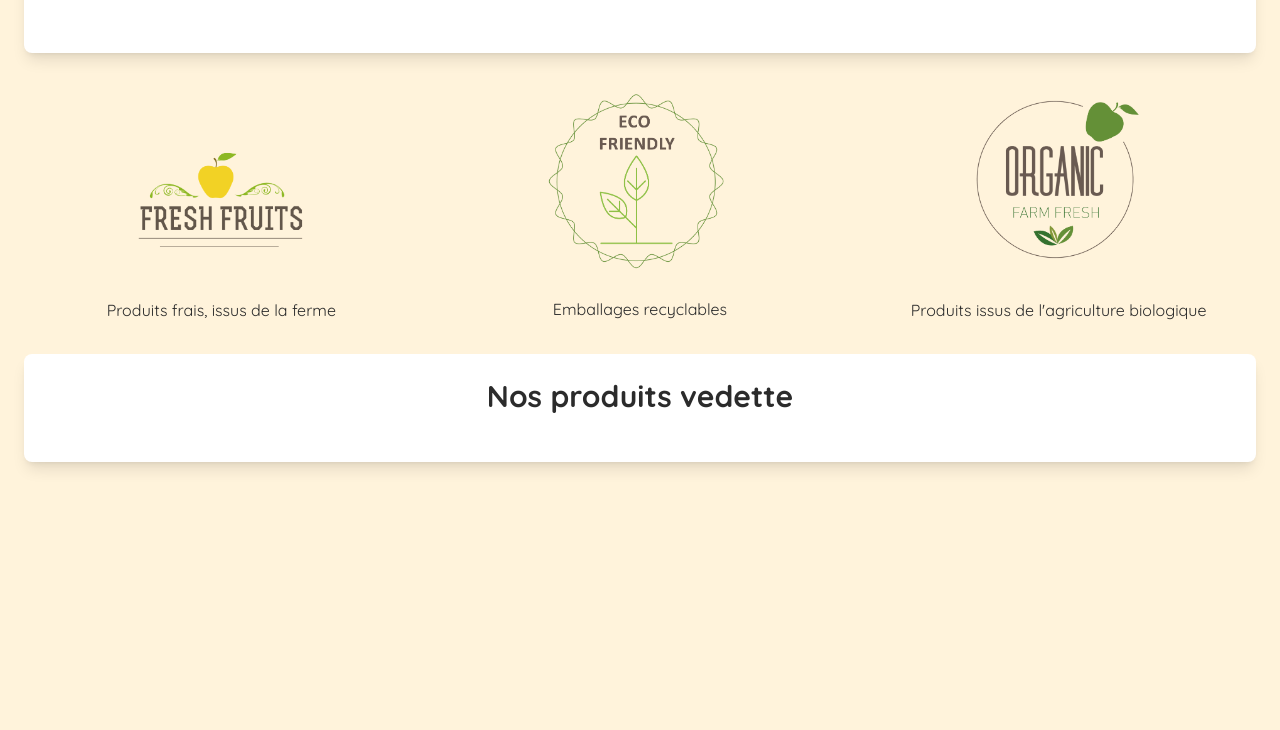
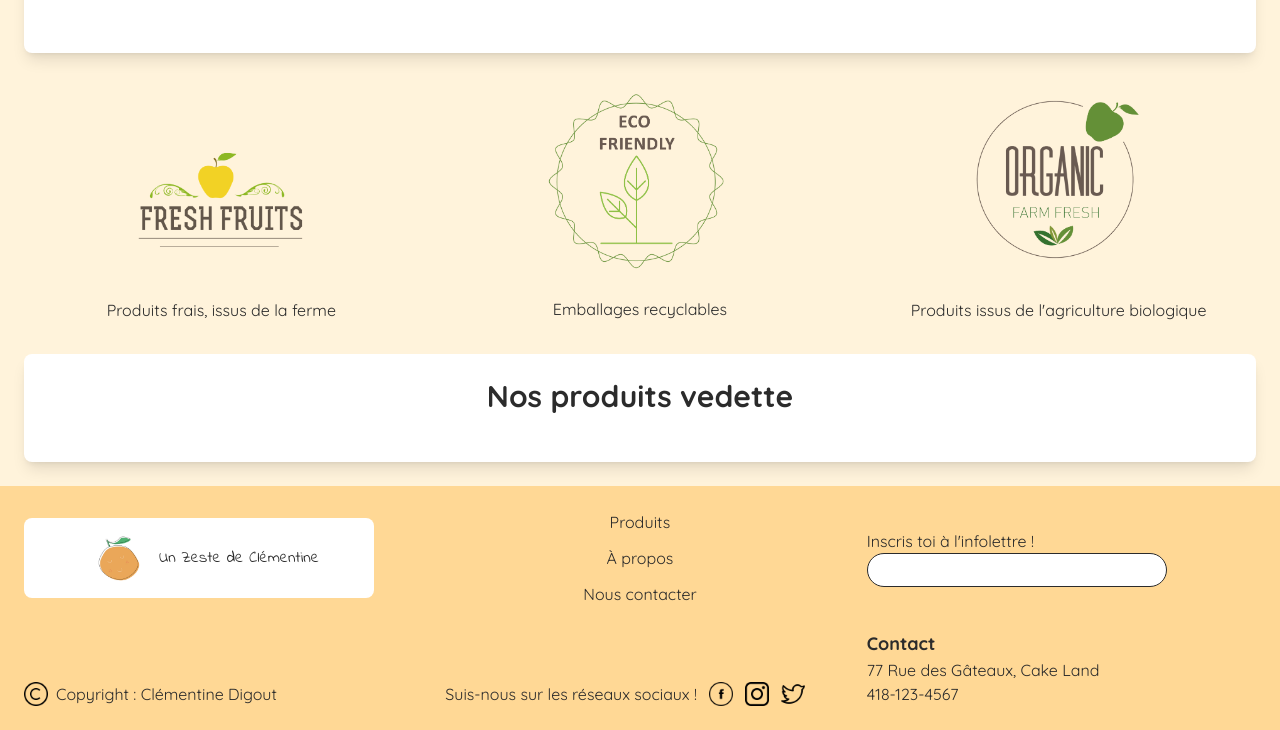
Before and after one commit to ClemeDigs/tl-02_interface-mobile_clementine, a website built with Vite: page template/src/index.html in a window 1280 px wide. Shown: the part 535-1265 px from the top of the page. Before the commit the page ends 1021 px from the top, so only its background shows below. Built offline with nearby package versions, Linux system fonts and the light colour scheme.

Commit message:
add footer index

```diff
--- a/template/src/assets/js/LineItem.js
+++ b/template/src/assets/js/LineItem.js
@@ -46,7 +46,7 @@ export default class LineItem {
         nameCartHtml.className = 'font-bold text-lg';
         descCartHtml.className = 'italic text-sm';
         priceCartHtml.className = 'font-bold';
-        playWithQuantity.className = 'flex gap-6 mt-2'
+        playWithQuantity.className = 'flex gap-6 mt-2 items-center'
         btnRemoveQuantity.className = 'btn-remove font-bold text-lg border px-2 rounded-full transition-all duration-300 hover:bg-orange';
         quantityHtml.className = 'quantity';
         btnAddQuantity.className = 'btn-add font-bold text-lg border px-2 rounded-full transition-all duration-300 hover:bg-orange';
--- a/template/src/assets/js/Product.js
+++ b/template/src/assets/js/Product.js
@@ -37,7 +37,7 @@ export default class Product {
         cardHtml.className = "carte w-full";
         divCardHtml.className = "card min-h-full bg-white rounded-lg p-4 shadow-lg items-center text-center border-2 border-lightOrange flex flex-col justify-end gap-2";
         divImg.className = "p-6 lg:p-10";
-        imgHtml.className = "mx-auto mb-4 max-w-[300px]";
+        imgHtml.className = "mx-auto mb-4 max-w-[250px]";
         titleHtml.className = "text-xl font-bold";
         descHtml.className = 'italic text-sm';
         priceHtml.className = "font-bold text-lg";
--- a/template/src/index.html
+++ b/template/src/index.html
@@ -24,13 +24,13 @@
                   <a href="index.html"><img class="img-fluid w-[80px]" src="./assets/img/logo.jpg" alt="logo"></a>
                   <p class="m-0 text-md font-serif">Un Zeste de Clémentine</p>
               </div>
-              <div class="hidden lg:flex items-center">
+              <nav class="hidden lg:flex items-center">
                   <ul class="list-none gap-3 m-0 flex">
                     <li><a class="no-underline text-dark-typo hover:underline" href="./produits.html">Produits</a></li>
                     <li><a class="no-underline text-dark-typo hover:underline" href="./apropos.html">À propos</a></li>
                     <li><a class="no-underline text-dark-typo hover:underline" href="./contact.html">Nous contacter</a></li>
                   </ul>
-              </div>
+              </nav>
           </div>
           <div class="input-search">
             <div class="input-icon w-100%">
@@ -92,9 +92,9 @@
         </div>
       </div>
       <div class="banner-right order-1 md:order-2 md:items-center md:w-1/2 flex flex-col justify-center p-8">
-        <picture class="img-banner max-w-[100%] md:min-w-[300px] h-auto">
+        <picture class="img-banner md:min-w-[300px] h-auto">
           <source media="(min-width: 768px)" srcset="./assets/img/img-banner-desktop.png">
-          <img class="img__banner max-w-[400px]" src="./assets/img/img-banner-mobile.png" alt="Photo des nouveaux biscuits">
+          <img class="img__banner max-w-[100%]" src="./assets/img/img-banner-mobile.png" alt="Photo des nouveaux biscuits">
         </picture>
       </div>
     </div>
@@ -118,7 +118,48 @@
         <p class="text-3xl font-bold text-center">Nos produits vedette</p>
         <div class="products-container-index grid grid-cols-4 gap-3 shadow-lg"></div>
     </div>
-</main>
+  </main>
+
+  <footer class="bg-orange flex flex-col justify-between gap-6 p-6">
+    <div class="footer-ligne1 grid md:grid-cols-2 lg:grid-cols-3 gap-8 items-center">
+      <div class="footer-logo flex justify-center items-center w-[350px] bg-white px-7 rounded-lg">
+        <a href="index.html"><img class="img-fluid w-[80px]" src="./assets/img/logo.jpg" alt="logo"></a>
+        <p class="m-0 text-md font-serif">Un Zeste de Clémentine</p>
+    </div>
+      <div class="footer-menu">
+        <nav>
+          <ul class="list-none gap-3 m-0 flex flex-col md:text-center">
+            <li><a class="no-underline text-dark-typo hover:underline" href="./produits.html">Produits</a></li>
+            <li><a class="no-underline text-dark-typo hover:underline" href="./apropos.html">À propos</a></li>
+            <li><a class="no-underline text-dark-typo hover:underline" href="./contact.html">Nous contacter</a></li>
+          </ul>
+        </nav>
+      </div>
+      <div class="infolettre flex flex-col">
+        <label for="#infolettre">Inscris toi à l'infolettre !</label>
+        <input id="infolettre" class="w-[250px] md:w-[300px] px-3 py-1 border rounded-full" type="text">
+      </div>
+    </div>
+    <div class="footer-ligne2 grid md:grid-cols-2 lg:grid-cols-3 gap-8 items-end">
+      <div class="footer-contact lg:order-3">
+        <p class="font-bold text-lg">Contact</p>
+        <p>77 Rue des Gâteaux, Cake Land</p>
+        <p>418-123-4567</p>
+      </div>
+      <div class="follow-us flex flex-col lg:flex-row gap-3 lg:items-end lg:order-2">
+        <p>Suis-nous sur les réseaux sociaux !</p>
+        <div class="flex gap-3">
+          <a href="#"><img class="w-6 hover:rotate-6 hover:shadow-lg" src="./assets/img/facebook.png" alt="Icône Facebook"></a>
+          <a href="#"><img class="w-6 hover:rotate-6 hover:shadow-lg" src="./assets/img/instagram.png" alt="Icône Instagram"></a>
+          <a href="#"><img class="w-6 hover:rotate-6 hover:shadow-lg" src="./assets/img/twitter.png" alt="Icône Twitter"></a>
+        </div>
+      </div>
+      <div class="copyright flex gap-2 items-center lg:order-1">
+        <img class="w-6" src="./assets/img/droits-dauteur.png" alt="Icone droits d'auteurs">
+        <p>Copyright : Clémentine Digout</p>
+      </div>
+    </div>
+  </footer>
 
   </body>
 </html>
```
